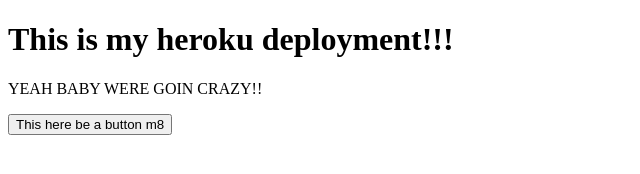
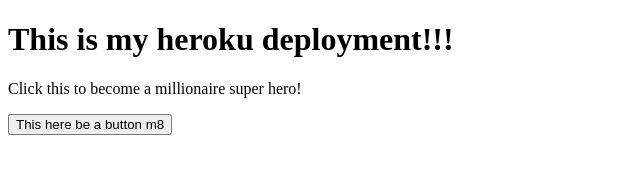
Before and after one commit to RodneyAThompson/depoloyment-demo, a website: page index.html in a window 1280 px wide. Shown: the full height of the page, 0-640 px from the left. Drawn offline with Linux system fonts and the light colour scheme.

```diff
--- a/index.html
+++ b/index.html
@@ -7,9 +7,10 @@
   <title>Heroku Test</title>
 </head>
 <body>
+
   <h1>This is my heroku deployment!!!</h1>
 
-  <p>YEAH BABY WERE GOIN CRAZY!!</p>
+  <p>Click this to become a millionaire super hero!</p>
 
   <button>This here be a button m8</button>
 </body>
```
